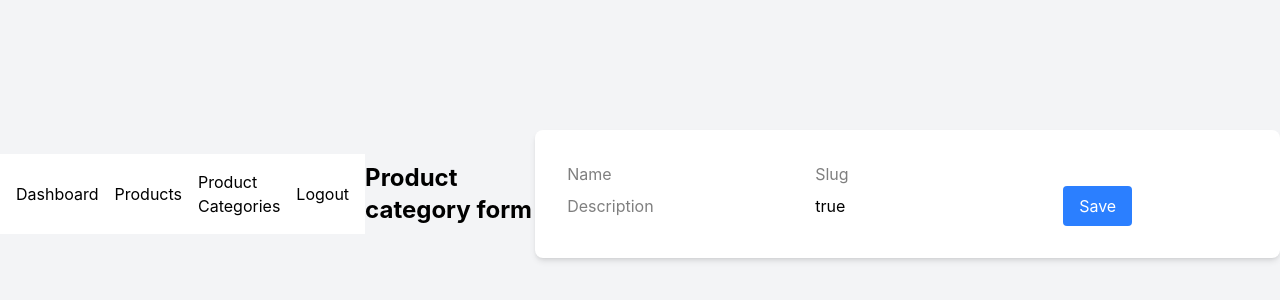
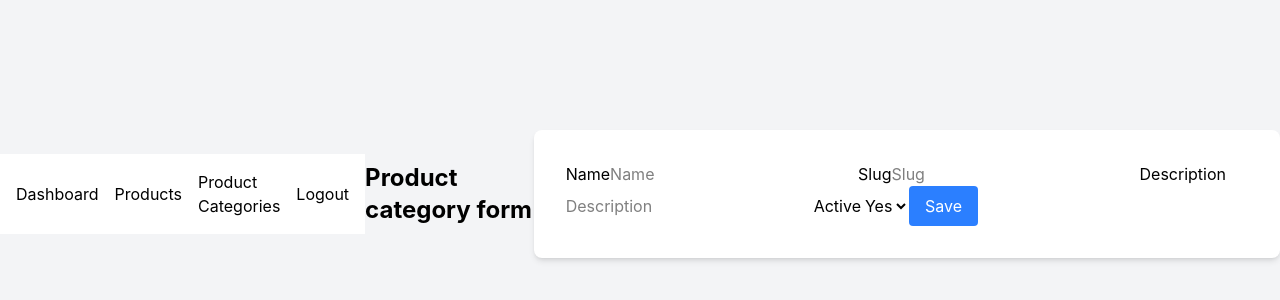
Before and after one commit to taantti/erp-demo-frontend, a React (Vite) app: page /products/categories/new in a window 1280 px wide. Shown: the part 206-506 px from the top of the page. Built offline with nearby package versions, Linux system fonts and the light colour scheme; sample sign-in values are in the browser's storage.

Commit message:
refactor: add labels and boolean dropdowns to product and category forms

```diff
--- a/src/pages/ProductCategoryFormPage.tsx
+++ b/src/pages/ProductCategoryFormPage.tsx
@@ -54,6 +54,7 @@ function ProductCategoryFormPage() {
             <h1 className="text-2xl font-bold">Product category form</h1>
             <form className="bg-white rounded-lg shadow-md p-8" onSubmit={handleSubmit}>
                 {error && <p className="text-red-500 text-sm mt-2">{error}</p>}
+                <label>Name
                 <input
                     type="text"
                     name="name"
@@ -64,6 +65,8 @@ function ProductCategoryFormPage() {
                     }}
                     placeholder="Name"
                 />
+                </label>
+                <label>Slug
                 <input
                     type="text"
                     name="slug"
@@ -74,6 +77,8 @@ function ProductCategoryFormPage() {
                     }}
                     placeholder="Slug"
                 />
+                </label>
+                <label>Description
                 <input
                     type="text"
                     name="description"
@@ -84,16 +89,20 @@ function ProductCategoryFormPage() {
                     }}
                     placeholder="Description"
                 />
-                <input
-                    type="text"
+                </label>
+                <label>Active
+                <select
                     name="active"
                     value={formData.active.toString()}
                     onChange={(event) => {
                         setFormData({ ...formData, active: event.target.value === "true" });
                         setError("");
                     }}
-                    placeholder="Active"
-                />
+                >
+                    <option value="true">Yes</option>
+                    <option value="false">No</option>
+                </select>
+                </label>
                 <button type="submit" className="bg-blue-500 text-white px-4 py-2 rounded">Save</button>
             </form>
         </div>
--- a/src/pages/ProductFormPage.tsx
+++ b/src/pages/ProductFormPage.tsx
@@ -67,6 +67,7 @@ function ProductFormPage() {
             <h1 className="text-2xl font-bold">Product form</h1>
             <form className="bg-white rounded-lg shadow-md p-8" onSubmit={handleSubmit}>
                 {error && <p className="text-red-500 text-sm mt-2">{error}</p>}
+                <label>Name
                 <input
                     type="text"
                     name="name"
@@ -77,6 +78,8 @@ function ProductFormPage() {
                     }}
                     placeholder="Name"
                 />
+                </label>
+                <label>SKU
                 <input
                     type="text"
                     name="sku"
@@ -87,6 +90,7 @@ function ProductFormPage() {
                     }}
                     placeholder="SKU"
                 />
+                </label>
 
                     {categories.map(cat => (
                         <label key={cat._id}>
@@ -110,6 +114,7 @@ function ProductFormPage() {
 
 
 
+                <label>Unit
                 <select
                     name="unit"
                     value={formData.unit}
@@ -128,6 +133,8 @@ function ProductFormPage() {
                     <option value="box">Box</option>
                     <option value="no_unit">No unit</option>
                 </select>
+                </label>
+                <label>Description
                 <input
                     type="text"
                     name="description"
@@ -138,6 +145,8 @@ function ProductFormPage() {
                     }}
                     placeholder="Description"
                 />
+                </label>
+                <label>Net price
                 <input
                     type="text"
                     name="netPrice"
@@ -148,6 +157,8 @@ function ProductFormPage() {
                     }}
                     placeholder="Net price"
                 />
+                </label>
+                <label>Gross price
                 <input
                     type="text"
                     name="grossPrice"
@@ -158,6 +169,8 @@ function ProductFormPage() {
                     }}
                     placeholder="Gross price"
                 />
+                </label>
+                <label>VAT rate
                 <input
                     type="text"
                     name="vatRate"
@@ -168,16 +181,20 @@ function ProductFormPage() {
                     }}
                     placeholder="VAT rate"
                 />
-                <input
-                    type="text"
+                </label>
+                <label>Active
+                <select
                     name="active"
                     value={formData.active.toString()}
                     onChange={(event) => {
                         setFormData({ ...formData, active: event.target.value === "true" });
                         setError("");
                     }}
-                    placeholder="Active"
-                />
+                >
+                    <option value="true">Yes</option>
+                    <option value="false">No</option>
+                </select>
+                </label>
                 <button type="submit" className="bg-blue-500 text-white px-4 py-2 rounded">Save</button>
             </form>
         </div>
```
